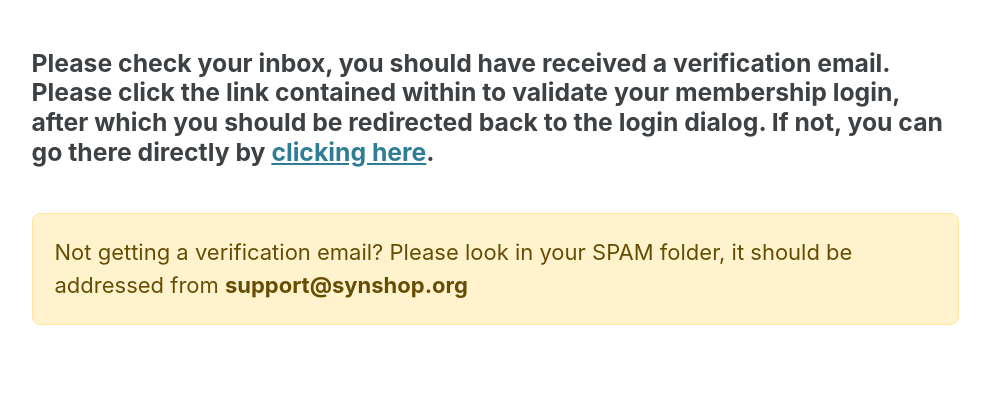
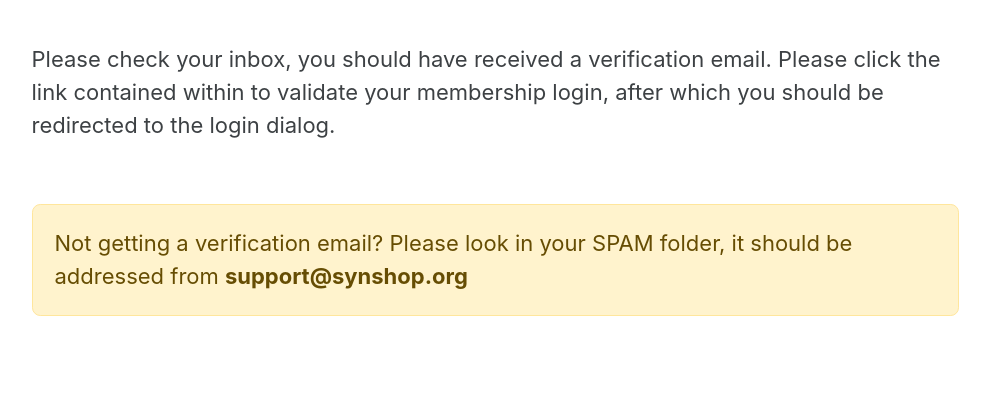
Before and after one commit to synshop/membership.synshop.org, a Flask app: template templates/validate.html in a window 1280 px wide. Shown: the part 312-732 px from the top of the page, without its empty margins (145-1135 px from the left). Run offline with Flask 3, Linux system fonts and the light colour scheme; the template is opened without the code that fills it, so the values that code supplies are empty; parts of the project's set-up code (start-up, migrations or seed data) failed here and were passed over; some libraries are stand-ins or nearby versions.

Commit message:
fixing text on validate.html page

```diff
--- a/templates/validate.html
+++ b/templates/validate.html
@@ -65,12 +65,11 @@
   </div>
 
   <div class="container-fluid" style="width:75%">
-    <h3>
+    <p>
       Please check your inbox, you should have received a verification email.
       Please click the link contained within to validate your membership login,
-      after which you should be redirected back to the login dialog.
-      If not, you can go there directly by <a href="/login">clicking here</a>.
-    </h3>
+      after which you should be redirected to the login dialog.
+    </p>
     <br/>
     <div class="alert alert-warning" role="alert">
       Not getting a verification email?  Please look in your SPAM folder,
```
